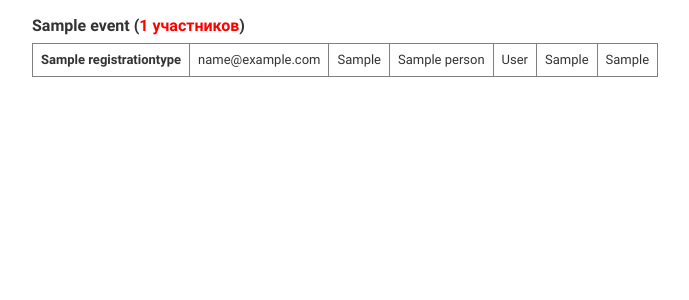
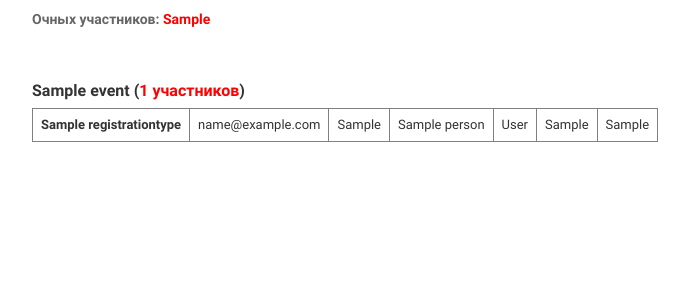
Before and after one commit to ITOO-UrFU/NOTV, a Django app: template templates/members.html in a window 1280 px wide. Shown: the top 300 px of the page, without its empty margins (8-697 px from the left). Run offline with Django 3.2, Linux system fonts and the light colour scheme; tables that the repository leaves empty hold one stand-in row (values such as "Sample post"); the template is opened without the code that fills it: values that come from a table or form of the project are taken from there, most other values are stand-ins (such as "Sample title", 1, 10 or a date in 2020); parts of the project's set-up code (start-up, migrations or seed data) failed here and were passed over.

Commit message:
persons_online

```diff
--- a/apps/stats/views.py
+++ b/apps/stats/views.py
@@ -9,6 +9,8 @@ from core.models import *
 @cache_page(60 * 5)
 def events_members(request):
     context = {}
+    persons_online = Person.objects.filter(participation='O').count()
     events = Event.objects.all()
     context["events"] = events
+    context["persons_online"] = persons_online
     return render(request, 'members.html', context)
--- a/templates/members.html
+++ b/templates/members.html
@@ -16,6 +16,8 @@
 
 <!-- Container -->
 <div id="container">
+    <h3>Очных участников: <span class="red">{{ persons_online }}</span></h3>
+<p>&nbsp;</p>
 {% for event in events %}
     <div class="event" id="{{ event.id }}">
         <h2>{{ event.title }} (<span class="red">{{event.get_users | length}} участников</span>)</h2>
```
